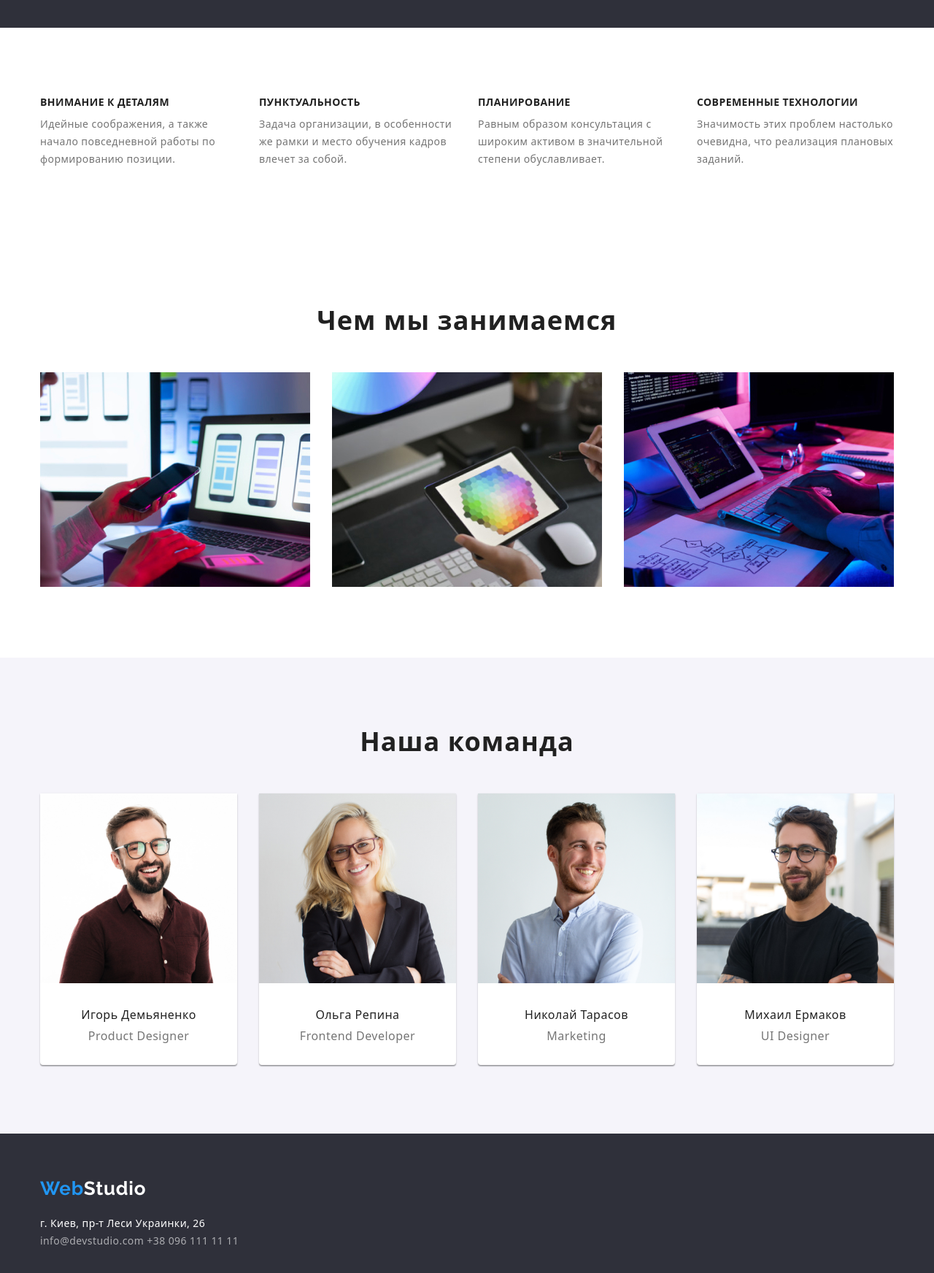
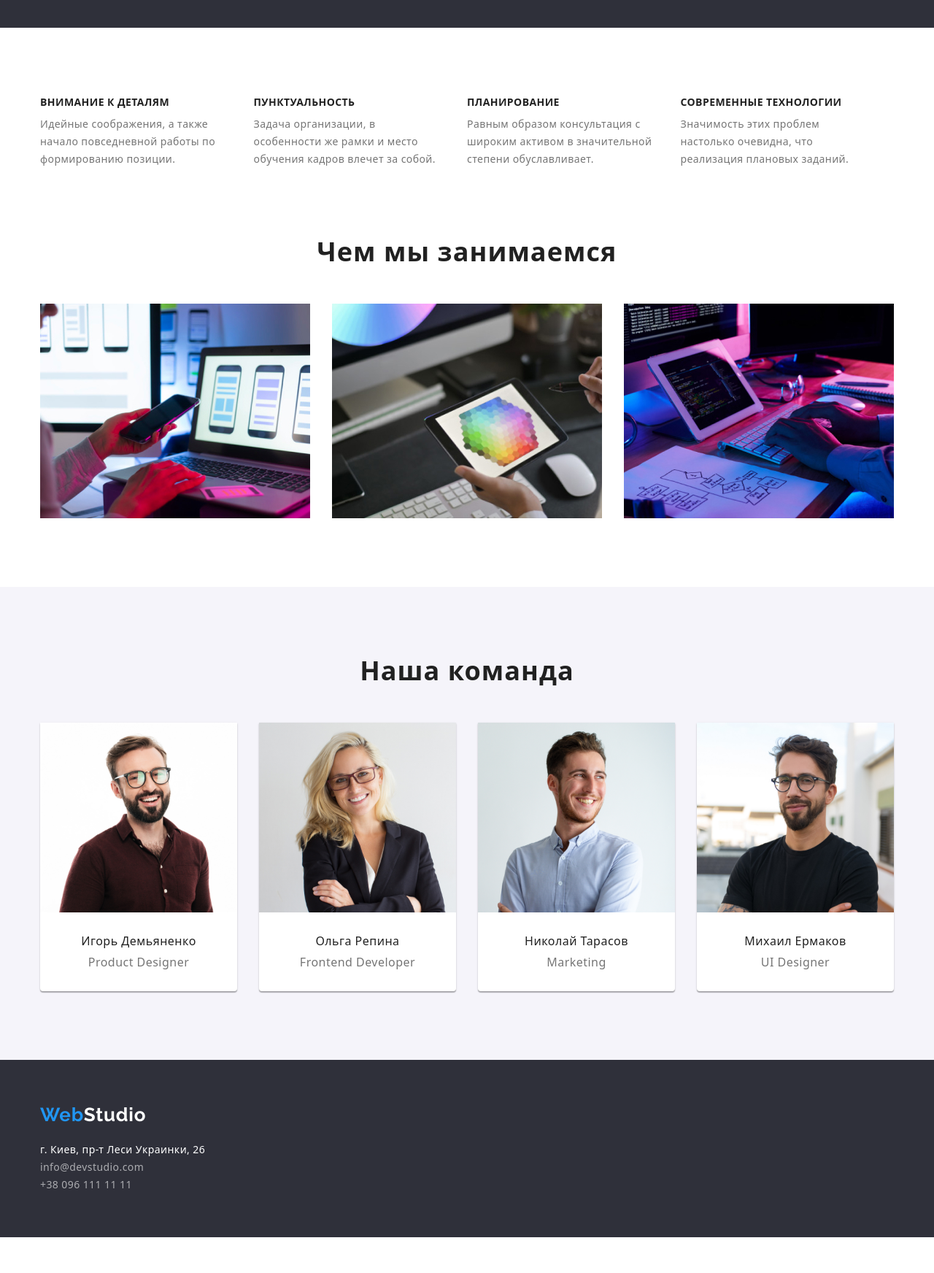
Before and after one commit to yevgeniya-alexeyeva/goit-markup-hw-03, a plain HTML site: page index.html in a window 1280 px wide. Shown: the part 640-2384 px from the top of the page at 73% size. After the commit the page ends 2335 px from the top, so only its background shows below. Drawn offline with nearby package versions, Linux system fonts and the light colour scheme.

Commit message:
Исправления ошибок

```diff
--- a/css/style.css
+++ b/css/style.css
@@ -27,7 +27,9 @@ body {
   font-family: var (--main-font);
   font-style: normal;
 }
-
+img {
+  display: block;
+}
 /*Components*/
 .container {
   width: 1200px;
@@ -47,8 +49,6 @@ body {
   font-size: 16px;
   line-height: 1.875;
   display: flex;
-  align-items: center;
-  text-align: center;
   letter-spacing: 0.06em;
   color: var(--hero-color);
   background-color: var(--accent-color);
@@ -65,11 +65,10 @@ header {
 }
 .site-nav {
   display: flex;
+  align-items: center;
 }
 /* logo */
 .logo {
-  margin-top: 24px;
-  margin-right: 90px;
   font-family: var(--secondary-font);
   font-weight: 700;
   font-size: 26px;
@@ -112,6 +111,7 @@ header {
 }
 .nav-list {
   display: flex;
+  margin-left: 90px;
 }
 /* Contacts-in-header */
 .header-contacts {
@@ -149,6 +149,7 @@ header {
   margin-top: 20px;
 }
 .footer-contacts {
+  display: block;
   font-weight: 400;
   font-size: 14px;
   line-height: 1.714;
@@ -190,7 +191,12 @@ header {
 }
 .benefits-list {
   display: flex;
-  justify-content: space-between;
+}
+.benefits-items {
+  width: 270px;
+}
+.benefits-items:not(last-child) {
+  margin-right: 30px;
 }
 .benefits-title {
   font-weight: 700;
@@ -202,7 +208,6 @@ header {
   color: var(--title-color);
 }
 .benefits-description {
-  width: 270px;
   margin-top: 10px;
 
   font-weight: 400;
@@ -214,7 +219,7 @@ header {
 }
 /* Services */
 .services-section {
-  padding: 94px 0px;
+  padding-bottom: 94px;
 }
 
 .services-list {
@@ -254,6 +259,7 @@ header {
   color: var(--title-color);
 }
 .team-item {
+  width: 270px;
   margin-right: 30px;
   background: #ffffff;
   box-shadow: 0px 1px 3px rgba(0, 0, 0, 0.12), 0px 1px 1px rgba(0, 0, 0, 0.14),
@@ -261,8 +267,6 @@ header {
   border-radius: 0px 0px 4px 4px;
 }
 .employee {
-  margin-top: 30px;
-
   font-weight: 500;
   font-size: 16px;
   line-height: 1.188;
@@ -273,7 +277,6 @@ header {
 }
 .position {
   margin-top: 10px;
-  margin-bottom: 30px;
 
   font-weight: 400;
   font-size: 16px;
@@ -282,6 +285,10 @@ header {
   letter-spacing: 0.03em;
 
   color: var(--text-color);
+}
+.team-description {
+  margin-bottom: 30px;
+  margin-top: 30px;
 }
 
 /*====Portfolio====*/
@@ -296,9 +303,11 @@ header {
   margin-right: -8px;
   justify-content: center;
 }
+.filter-item {
+  margin-right: 8px;
+}
 .filter-button {
   padding: 6px 22px;
-  margin-right: 8px;
 
   font-weight: 500;
   font-size: 16px;
@@ -333,6 +342,7 @@ header {
   color: var(--title-color);
 }
 .project-type {
+  margin-top: 4px;
   font-weight: 400;
   font-size: 16px;
   line-height: 1.875;
@@ -360,4 +370,5 @@ header {
 .work-discription {
   padding-left: 24px;
   padding-bottom: 20px;
+  padding-top: 20px;
 }
--- a/index.html
+++ b/index.html
@@ -65,28 +65,28 @@
         <div class="container">
           <h2 hidden>Список преимуществ</h2>
           <ul class="list benefits-list">
-            <li>
+            <li class="benefits-items">
               <h3 class="benefits-title">Внимание к деталям</h3>
               <p class="benefits-description">
                 Идейные соображения, а также начало повседневной работы по
                 формированию позиции.
               </p>
             </li>
-            <li>
+            <li class="benefits-items">
               <h3 class="benefits-title">Пунктуальность</h3>
               <p class="benefits-description">
                 Задача организации, в особенности же рамки и место обучения
                 кадров влечет за собой.
               </p>
             </li>
-            <li>
+            <li class="benefits-items">
               <h3 class="benefits-title">Планирование</h3>
               <p class="benefits-description">
                 Равным образом консультация с широким активом в значительной
                 степени обуславливает.
               </p>
             </li>
-            <li>
+            <li class="benefits-items">
               <h3 class="benefits-title">Современные технологии</h3>
               <p class="benefits-description">
                 Значимость этих проблем настолько очевидна, что реализация
@@ -140,8 +140,10 @@
                 width="270"
                 height="260"
               />
+              <div class="team-description">
                 <h3 class="employee">Игорь Демьяненко</h3>
                 <p class="position" lang="en">Product Designer</p>
+              </div>
             </li>
             <li class="team-item">
               <img
@@ -150,8 +152,10 @@
                 width="270"
                 height="260"
               />
+              <div class="team-description">
                 <h3 class="employee">Ольга Репина</h3>
                 <p class="position" lang="en">Frontend Developer</p>
+              </div>
             </li>
             <li class="team-item">
               <img
@@ -160,8 +164,10 @@
                 width="270"
                 height="260"
               />
+              <div class="team-description">
                 <h3 class="employee">Николай Тарасов</h3>
                 <p class="position" lang="en">Marketing</p>
+              </div>
             </li>
             <li class="team-item">
               <img
@@ -170,8 +176,10 @@
                 width="270"
                 height="260"
               />
+              <div class="team-description">
                 <h3 class="employee">Михаил Ермаков</h3>
                 <p class="position" lang="en">UI Designer</p>
+              </div>
             </li>
           </ul>
         </div>
```
Also changed, not shown: portfolio.html (+11 -7 lines). Lines whose indentation alone changed are shown as unchanged.
